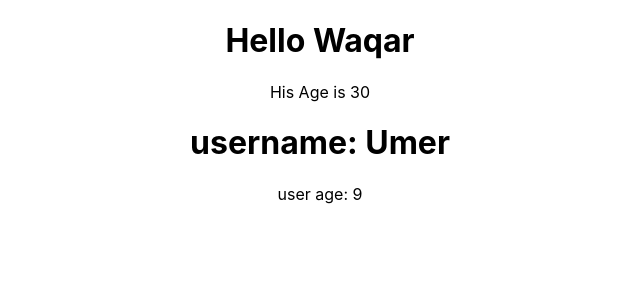
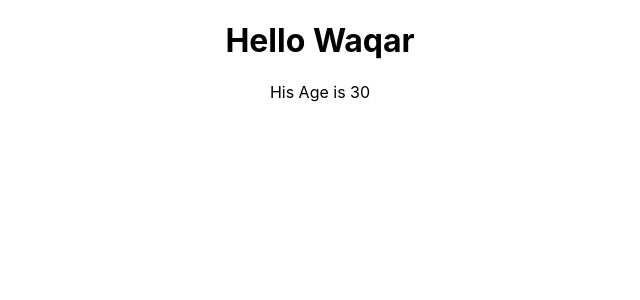
Before and after one commit to WaqaarAhmad/React-bootcamp2021, a React (Create React App) app: page / in a window 1280 px wide. Shown: the top 300 px of the page, without its empty margins (320-960 px from the left). Built offline with nearby package versions, Linux system fonts and the light colour scheme.

Commit message:
push 2nd build

```diff
--- a/src/App.js
+++ b/src/App.js
@@ -1,18 +1,11 @@
 
 import './App.css';
-import Users from './Users';
-
-
 
 function App({name,age}) {
   return (
     <div className="App">
       <h1>Hello {name}</h1>
       <span>His Age is {age}</span>
-      <br />
-
-      <Users name="Umer" age={9}  />
-
     </div>
   );
 }
--- a/src/Users.js
+++ /dev/null
@@ -1,14 +0,0 @@
-
-import './App.css';
-
-function Users({name,age}) {
-  return (
-    <div className="Users">
-      <h1>username: {name}</h1>
-      <span>user age: {age}</span>
-
-    </div>
-  );
-}
-
-export default Users;
--- a/src/index.js
+++ b/src/index.js
@@ -3,7 +3,7 @@ import ReactDOM from 'react-dom';
 import './index.css';
 import App from './App';
 import reportWebVitals from './reportWebVitals';
-import Users from './Users';
+
 
 ReactDOM.render(
 
```
Also changed, not shown: 11 other files (tests, documents, lock files or other folders).
